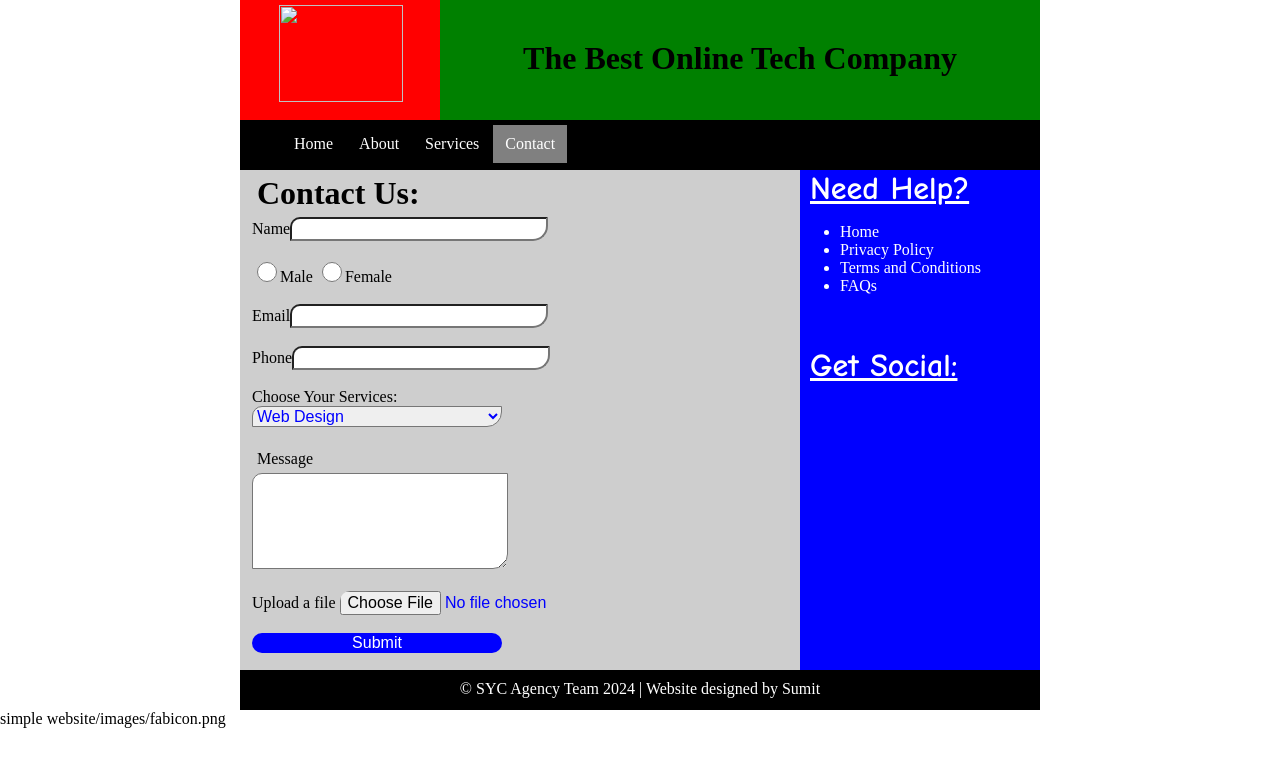
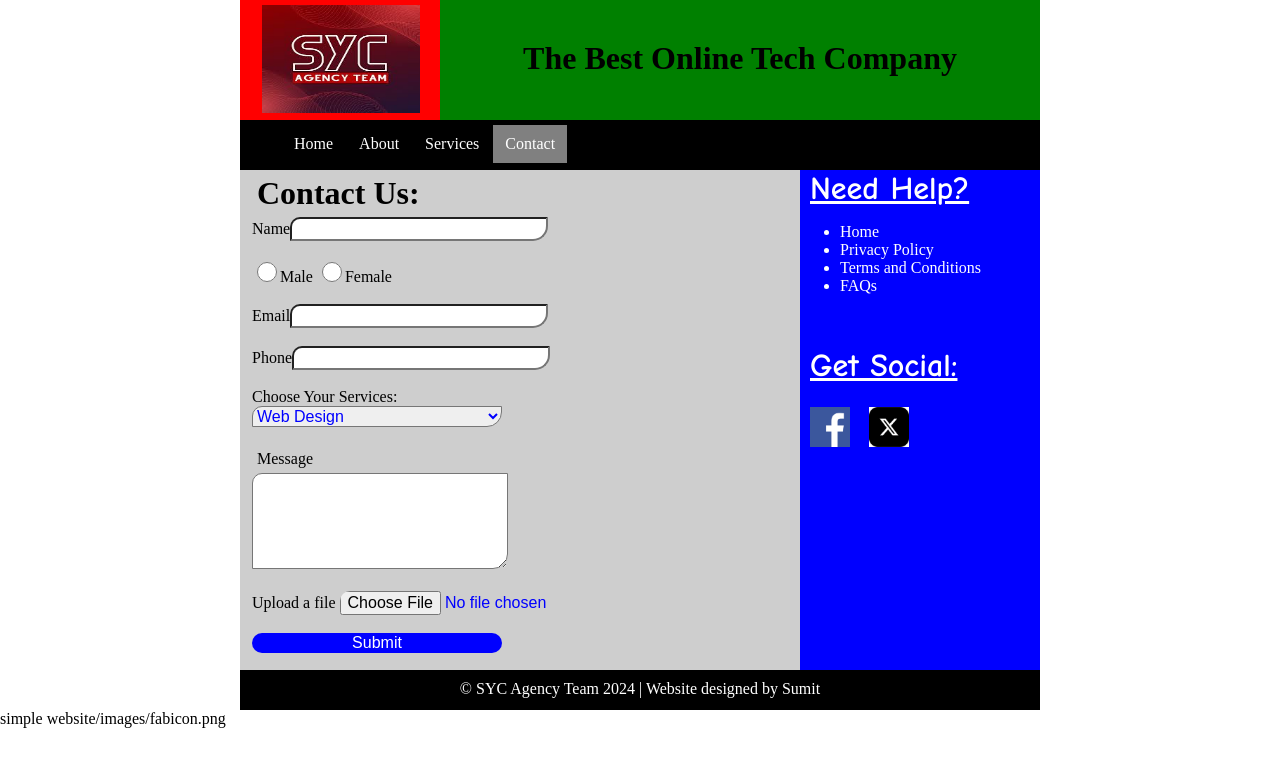
Before and after one commit to SumitCSE0711/simple-website, a plain HTML site: page contact.html in a window 1280 px wide. Drawn offline with Linux system fonts and the light colour scheme.

Commit message:
Update contact.html

```diff
--- a/contact.html
+++ b/contact.html
@@ -9,7 +9,7 @@
 <body>
   <div id="container">
     <div id="header">
-      <div id="logo"><a href="index.html"><img src="/simple website/images/logo.png" alt=""></a></div>
+      <div id="logo"><a href="index.html"><img src="logo.png" alt=""></a></div>
       <div id="slogan"><h1>The Best Online Tech Company</h1></div>
     </div>
     <div id="nav">
@@ -60,8 +60,8 @@
       <br><br>
       <h1>Get Social:</h1>
       <br>
-      <a href="http://facebook.com/"><img class="icon" src="/simple website/images/fabicon.png" alt=""></a>
-      <a href="http://x.com"><img class="icon" src="/simple website/images/xicon.png" alt=""></a>
+      <a href="http://facebook.com/"><img class="icon" src="fabicon.png" alt=""></a>
+      <a href="http://x.com"><img class="icon" src="xicon.png" alt=""></a>
     </div>
     <div id="footer">
       <p>&copy; SYC Agency Team 2024 | Website designed by Sumit</p>
```
